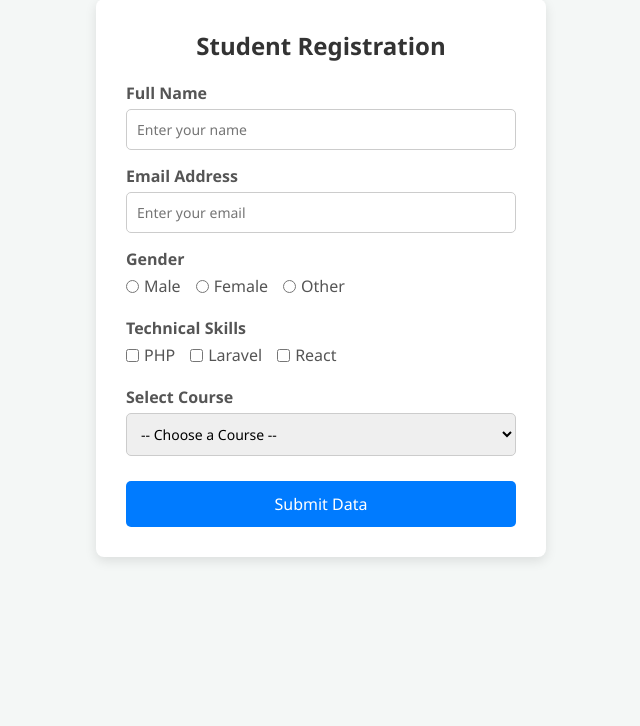
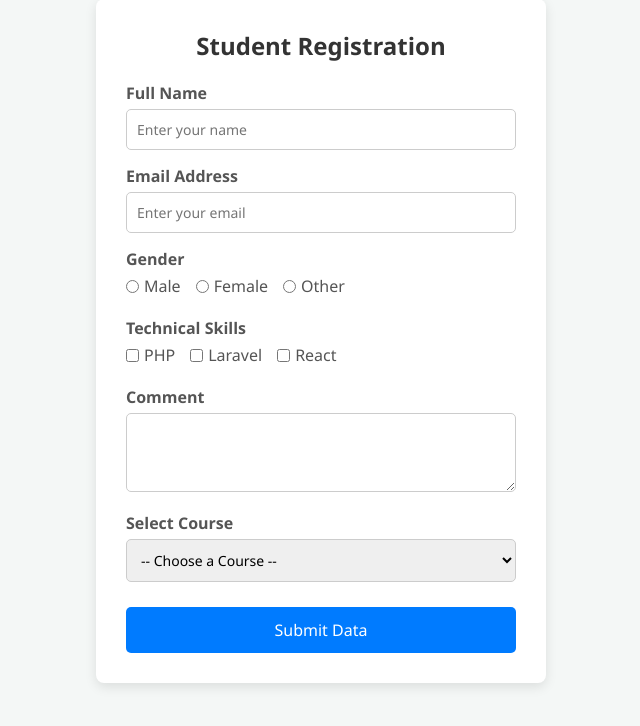
Before and after one commit to SaurabhYaduvanshi2025/laravel_firstProject, a Laravel app: page /user-form in a window 1280 px wide. Shown: the part 41-767 px from the top of the page, without its empty margins (319-959 px from the left). Run offline with Laravel 12, Linux system fonts and the light colour scheme.

Commit message:
Add comment Sections in this form

```diff
--- a/app/Http/Controllers/StudentController.php
+++ b/app/Http/Controllers/StudentController.php
@@ -19,10 +19,13 @@ class StudentController extends Controller
             'gender' => 'required|in:Male,Female,Other',
             'skills' => 'required|array|min:1',
             'course' => 'required|string',
+            'comment' => 'required|string|max:50|regex:/^[a-zA-Z0-9\s]+$/',
         ], [
 
             'gender.required' => 'Please select your gender.',
             'skills.required' => 'Please select at least one skill.',
+            'comment.regex'   =>  'Special Character/signs are not allowed in comment.',
+            'comment.max'     =>  'Comment cannot exceed 50 Characters.'
         ]);
 
 
--- a/public/css/style.css
+++ b/public/css/style.css
@@ -107,3 +107,11 @@ button:hover {
     margin-top: 4px;
     display: block;
 }
+
+input, select, textarea {
+    width: 100%;
+    padding: 10px;
+    border: 1px solid #ccc;
+    border-radius: 5px;
+    font-size: 14px;
+}
--- a/resources/views/user-form.blade.php
+++ b/resources/views/user-form.blade.php
@@ -50,6 +50,19 @@
             </div>
             @error('skills') <span class="error-text">{{ $message }}</span> @enderror
         </div>
+          <!-- #region -->
+
+
+          <div class="form-group">
+    <label for="comment">Comment</label>
+    <!-- name="comment" hona zaroori hai -->
+    <textarea id="comment" name="comment" rows="3">{{ old('comment') }}</textarea>
+
+    <!-- Error dikhane ke liye ye line zaroori hai -->
+    @error('comment')
+        <span class="error-text">{{ $message }}</span>
+    @enderror
+</div>
 
         <!-- 5. Dropdown (Select) -->
         <div class="form-group">
@@ -76,6 +89,8 @@
             <!-- implode() array ko comma-separated string mein badalta hai -->
             <p><strong>Skills:</strong> {{ implode(', ', $submittedData['skills']) }}</p>
             <p><strong>Course:</strong> {{ $submittedData['course'] }}</p>
+            <P><strong>Comment</strong>{{ $submittedData['comment'] }}</P>
+
         </div>
     @endif
 </div>
```
